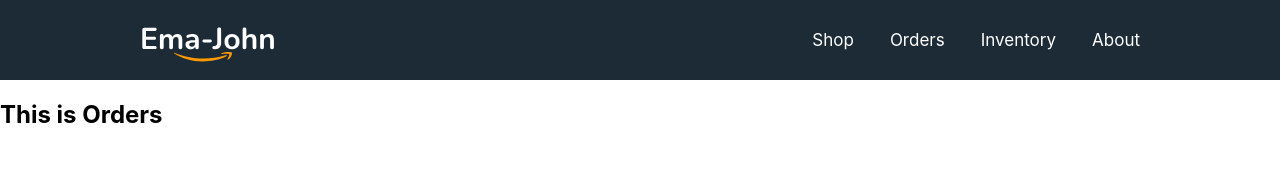
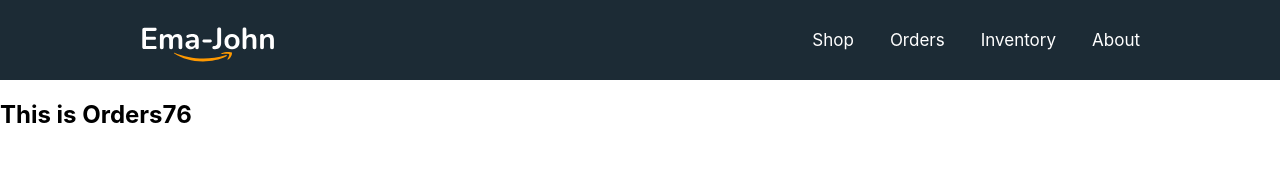
Before and after one commit to hussainali2023/ama-like-zon, a React (Create React App) app: page /orders in a window 1280 px wide. Shown: the top 190 px of the page. Built offline with nearby package versions, Linux system fonts and the light colour scheme.

Commit message:
data load with loader

```diff
--- a/src/App.js
+++ b/src/App.js
@@ -14,14 +14,23 @@
       children: [
         {
           path: "/",
+          loader: () => {
+            return fetch("products.json");
+          },
           element: <Shop></Shop>,
         },
         {
           path: "/shop",
+          loader: () => {
+            return fetch("products.json");
+          },
           element: <Shop></Shop>,
         },
         {
           path: "/orders",
+          loader: () => {
+            return fetch("products.json");
+          },
           element: <Orders></Orders>,
         },
         {
--- a/src/components/Orders/Orders.js
+++ b/src/components/Orders/Orders.js
@@ -1,9 +1,11 @@
 import React from "react";
+import { useLoaderData } from "react-router-dom";
 
 const Orders = () => {
+  const products = useLoaderData();
   return (
     <div>
-      <h2>This is Orders</h2>
+      <h2>This is Orders{products.length}</h2>
     </div>
   );
 };
--- a/src/components/Shop/Shop.js
+++ b/src/components/Shop/Shop.js
@@ -1,61 +1,55 @@
-import React, { useEffect, useState } from 'react';
-import { addToDb, getStoredCart } from '../../utilities/fakedb';
-import Cart from '../Cart/Cart';
-import Product from '../Product/Product';
-import './Shop.css';
+import React, { useEffect, useState } from "react";
+import { useLoaderData } from "react-router-dom";
+import { addToDb, getStoredCart } from "../../utilities/fakedb";
+import Cart from "../Cart/Cart";
+import Product from "../Product/Product";
+import "./Shop.css";
 
 const Shop = () => {
-    const [products, setProducts] = useState([]);
+  const products = useLoaderData();
   const [cart, setCart] = useState([]);
 
-    useEffect( () =>{
-        fetch('products.json')
-        .then(res=> res.json())
-        .then(data =>setProducts(data))
-    }, []);
-
-    useEffect( () =>{
+  useEffect(() => {
     const storedCart = getStoredCart();
     const savedCart = [];
-        for(const id in storedCart){
-            const addedProduct = products.find(product => product.id === id);
-            if(addedProduct){
+    for (const id in storedCart) {
+      const addedProduct = products.find((product) => product.id === id);
+      if (addedProduct) {
         const quantity = storedCart[id];
         addedProduct.quantity = quantity;
         savedCart.push(addedProduct);
       }
     }
     setCart(savedCart);
-    }, [products])
+  }, [products]);
 
-    const handleAddToCart = (selectedProduct) =>{
+  const handleAddToCart = (selectedProduct) => {
     console.log(selectedProduct);
     let newCart = [];
-        const exists = cart.find(product => product.id === selectedProduct.id);
-        if(!exists){
+    const exists = cart.find((product) => product.id === selectedProduct.id);
+    if (!exists) {
       selectedProduct.quantity = 1;
       newCart = [...cart, selectedProduct];
-        }
-        else{
-            const rest = cart.filter(product => product.id !== selectedProduct.id);
+    } else {
+      const rest = cart.filter((product) => product.id !== selectedProduct.id);
       exists.quantity = exists.quantity + 1;
       newCart = [...rest, exists];
     }
 
     setCart(newCart);
     addToDb(selectedProduct.id);
-    }
+  };
 
   return (
-        <div className='shop-container'>
+    <div className="shop-container">
       <div className="products-container">
-                {
-                    products.map(product=><Product
+        {products.map((product) => (
+          <Product
             key={product.id}
             product={product}
             handleAddToCart={handleAddToCart}
-                        ></Product>)
-                }
+          ></Product>
+        ))}
       </div>
       <div className="cart-container">
         <Cart cart={cart}></Cart>
```
Lines whose indentation alone changed are shown as unchanged.
